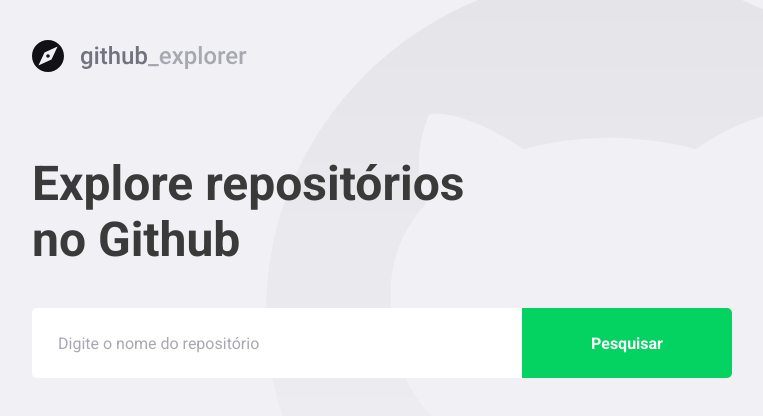
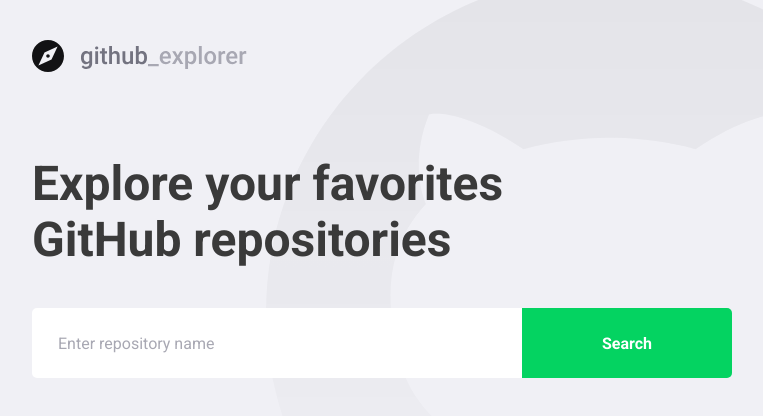
Before and after one commit to natanaelsirqueira/github-explorer, a React (Create React App) app: page / in a window 1280 px wide. Shown: the top 416 px of the page, without its empty margins (148-911 px from the left). Built offline with nearby package versions, Linux system fonts and the light colour scheme.

Commit message:
Minor changes

```diff
--- a/public/index.html
+++ b/public/index.html
@@ -5,7 +5,7 @@
     <meta name="viewport" content="width=device-width, initial-scale=1" />
     <meta name="theme-color" content="#3A3A3A" />
 
-    <title>Github Explorer</title>
+    <title>GitHub Explorer</title>
 
     <link href="https://fonts.googleapis.com/css2?family=Roboto:wght@400;700&display=swap" rel="stylesheet">
   </head>
--- a/src/pages/Dashboard/index.tsx
+++ b/src/pages/Dashboard/index.tsx
@@ -61,17 +61,17 @@ const Dashboard: React.FC = () => {
 
   return (
     <>
-      <img src={logoImg} alt="Github Explorer" />
-      <Title>Explore repositórios no Github</Title>
+      <img src={logoImg} alt="GitHub Explorer" />
+      <Title>Explore your favorites GitHub repositories</Title>
 
       <Form hasError={!!inputError} onSubmit={handleAddRepository}>
         <input
           value={newRepo}
           onChange={e => setNewRepo(e.target.value)}
-          placeholder="Digite o nome do repositório"
+          placeholder="Enter repository name"
         />
 
-        <button type="submit">Pesquisar</button>
+        <button type="submit">Search</button>
       </Form>
 
       {inputError && <Error>{inputError}</Error>}
--- a/src/pages/Dashboard/styles.ts
+++ b/src/pages/Dashboard/styles.ts
@@ -8,7 +8,7 @@ interface FormProps {
 export const Title = styled.h1`
   font-size: 48px;
   color: #3a3a3a;
-  max-width: 450px;
+  max-width: 500px;
   line-height: 56px;
   margin-top: 80px;
 `;
--- a/src/pages/Repository/index.tsx
+++ b/src/pages/Repository/index.tsx
@@ -52,11 +52,11 @@ const Repository: React.FC = () => {
   return (
     <>
       <Header>
-        <img src={logoImg} alt="Github Explorer" />
+        <img src={logoImg} alt="GitHub Explorer" />
 
         <Link to="/">
           <FiChevronLeft size={16} />
-          Voltar
+          Go back
         </Link>
       </Header>
 
@@ -85,7 +85,7 @@ const Repository: React.FC = () => {
             </li>
             <li>
               <strong>{repository.open_issues_count}</strong>
-              <span>Issues abertas</span>
+              <span>Open Issues</span>
             </li>
           </ul>
         </RepositoryInfo>
```
Also changed, not shown: 1 other file (tests, documents, lock files or other folders).
